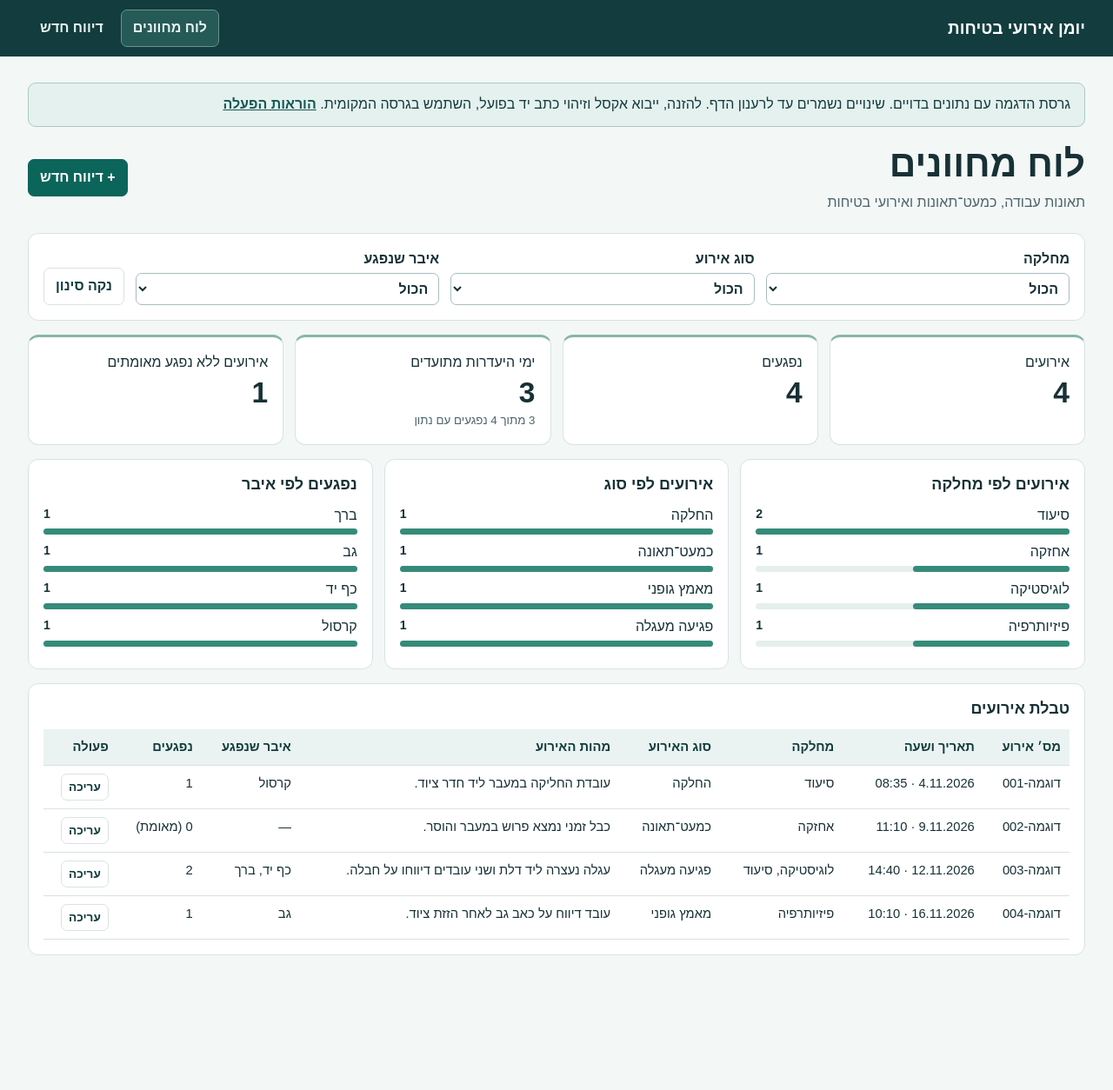
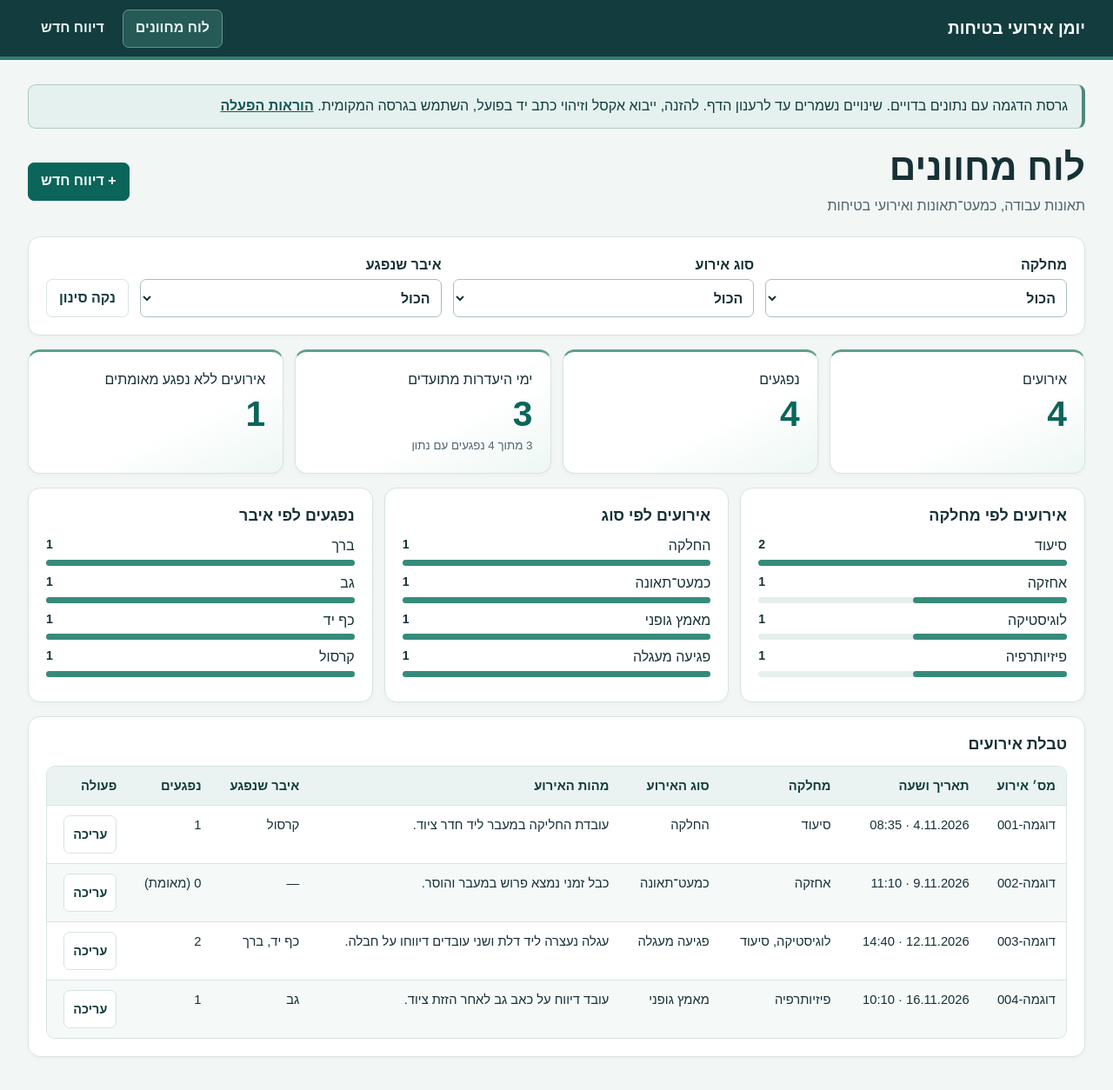
Before and after one commit to alfredshemesh-crypto/-, a plain HTML site: page docs/index.html in a window 1280 px wide. Shown: the whole page at 87% size. Before the commit the page ends 1147 px from the top, so only its background shows below. Drawn offline with Linux system fonts and the light colour scheme.

Commit message:
Improve safety register demo layout and readability

```diff
--- a/docs/style.css
+++ b/docs/style.css
@@ -1,16 +1,16 @@
-:root{color-scheme:light;--ink:#173136;--muted:#4e646b;--teal:#0b655a;--dark:#123c3e;--line:#d8e3e3;--panel:#fff;--base:#f3f7f6;font-family:Arial,sans-serif}
+:root{color-scheme:light;--ink:#173136;--muted:#4e646b;--teal:#0b655a;--dark:#123c3e;--line:#d8e3e3;--panel:#fff;--base:#f2f6f5;font-family:Arial,sans-serif}
 *{box-sizing:border-box}
 [hidden]{display:none!important}
 body{margin:0;background:var(--base);color:var(--ink);line-height:1.55}
 .wrap{max-width:1320px;margin:auto;padding-inline:32px}
-.top{background:var(--dark);color:#fff}
+.top{background:var(--dark);color:#fff;border-block-end:4px solid #377a70}
 .top-inner,.heading,.section-heading,.actions{display:flex;align-items:center;justify-content:space-between;gap:14px}
 .top-inner{min-height:65px}
 .brand{color:#fff;text-decoration:none;font-size:1.19rem;font-weight:700}
 nav{display:flex;align-items:center;gap:6px}
 nav button{background:transparent;color:#e7f4f1;border:1px solid transparent}
 nav button[aria-current]{background:#265a57;border-color:#6a938d}
-main{padding-block:30px 48px}
+main{padding-block:28px 48px}
 h1,h2,p{margin:0}
 h1{font-size:clamp(1.8rem,4vw,2.65rem);line-height:1.2}
 h2{font-size:1.12rem;line-height:1.3}
@@ -18,18 +18,18 @@ h2{font-size:1.12rem;line-height:1.3}
 .heading p,.draft p,small{color:var(--muted)}
 .heading p{margin-top:6px}
 button,.button,input,textarea,select{font:inherit}
-button,.button{border:1px solid var(--line);background:white;color:var(--dark);border-radius:7px;padding:8px 13px;font-weight:700;cursor:pointer;text-decoration:none;display:inline-block;text-align:center}
+button,.button{border:1px solid var(--line);background:white;color:var(--dark);border-radius:7px;min-height:44px;padding:8px 14px;font-weight:700;cursor:pointer;text-decoration:none;display:inline-block;text-align:center}
 button:hover,.button:hover{filter:brightness(.94)}
 button:disabled{opacity:.62;cursor:wait}
 .primary{background:var(--teal);color:#fff;border-color:var(--teal)}
 :focus-visible{outline:3px solid #208a85;outline-offset:3px}
-.panel{background:var(--panel);border:1px solid var(--line);border-radius:12px;padding:17px;min-width:0}
+.panel{background:var(--panel);border:1px solid var(--line);border-radius:14px;padding:20px;min-width:0;box-shadow:0 2px 5px #17313608}
 .filters,.metrics,.charts,.field-grid{display:grid;gap:13px}
 .filters{grid-template-columns:repeat(3,minmax(0,1fr)) auto;align-items:end;margin-bottom:16px}
 .metrics{grid-template-columns:repeat(4,minmax(0,1fr));margin-bottom:16px}
-.metrics .panel{border-block-start:3px solid #88b5aa}
+.metrics .panel{border-block-start:3px solid #5e9f91;background:linear-gradient(155deg,#fff 60%,#edf7f4)}
 .metrics span,.metrics small{display:block}
-.metrics strong{display:block;font-size:2.1rem;line-height:1.3}
+.metrics strong{display:block;color:var(--teal);font-size:clamp(1.85rem,4vw,2.55rem);font-variant-numeric:tabular-nums;line-height:1.3}
 .charts{grid-template-columns:repeat(3,minmax(0,1fr));margin-bottom:16px}
 .charts h2{margin-bottom:11px}
 .bar{display:grid;grid-template-columns:minmax(0,1fr) auto;gap:3px 9px;margin-block:8px}
@@ -37,17 +37,22 @@ button:disabled{opacity:.62;cursor:wait}
 .track span{display:block;height:100%;background:#358b79;border-radius:5px}
 .bar b{font-size:.88rem}
 .actions{justify-content:flex-start;flex-wrap:wrap}
-.table-wrap{overflow:auto;margin-top:12px}
+.table-wrap{overflow:auto;margin-top:12px;border:1px solid var(--line);border-radius:10px}
 table{border-collapse:collapse;width:100%;text-align:right;font-size:.92rem}
 th{background:#eaf3f1;color:var(--dark);white-space:nowrap}
-th,td{padding:9px 10px;border-bottom:1px solid var(--line);vertical-align:top;overflow-wrap:anywhere}
+th,td{padding:11px 12px;border-bottom:1px solid var(--line);vertical-align:top;overflow-wrap:anywhere}
 td:nth-child(5){min-width:145px;max-width:330px}
-td button{padding:4px 8px;font-size:.85rem}
+tbody tr:nth-child(even){background:#f5f9f8}
+tbody tr:is(:hover,:focus-within){background:#eaf4f1}
+tbody tr:last-child td{border-bottom:0}
+td button{padding:6px 10px;font-size:.9rem;white-space:nowrap}
 #empty{padding-top:9px;color:var(--muted)}
 label{display:block;font-weight:700}
 label small{display:block;font-weight:400}
 select,input,textarea{display:block;width:100%;border:1px solid #a8bdbe;border-radius:7px;padding:8px;color:var(--ink);background:white;margin-top:3px;min-width:0}
+select,input:not([type=checkbox]){min-height:44px}
 textarea{resize:vertical}
+textarea::placeholder{color:#596e72}
 .source,.draft{margin-bottom:15px}
 .source h2,.source label,.source .actions,.draft p,.review p{margin-bottom:11px}
 .source .scan{background:#f3f8f7;padding:12px;border:1px dashed #99b8b4;border-radius:8px}
@@ -65,7 +70,7 @@ fieldset button{margin-top:10px}
 .review{margin-top:12px}
 [data-error="true"]{background:#fee9e4!important;color:#822b1b}
 @media(max-width:850px){.charts,.field-grid,.metrics{grid-template-columns:repeat(2,minmax(0,1fr))}.filters{grid-template-columns:repeat(2,minmax(0,1fr))}}
-@media(max-width:525px){.wrap{padding-inline:13px}.top-inner,.heading,.section-heading{flex-wrap:wrap;padding-block:6px}.charts,.field-grid{grid-template-columns:1fr}.field-grid .long{grid-column:auto}.metrics .panel,.panel{padding:12px}}
+@media(max-width:525px){.wrap{padding-inline:13px}.top-inner,.heading,.section-heading{flex-wrap:wrap;padding-block:6px}.charts,.field-grid{grid-template-columns:1fr}.field-grid .long{grid-column:auto}.metrics .panel,.panel{padding:14px}main{padding-block-start:18px}.heading > .primary{width:100%}.actions > button{flex:1 1 10rem}}
 
-.demo-notice{margin-bottom:18px;padding:12px 16px;background:#e5f1ee;border:1px solid #acc9c2;border-radius:9px;color:var(--dark)}
+.demo-notice{margin-bottom:20px;padding:12px 16px;background:#e5f1ee;border:1px solid #acc9c2;border-inline-start:4px solid #50897d;border-radius:9px;color:var(--dark)}
 .demo-notice a{color:#145956;font-weight:700;white-space:nowrap}
```
